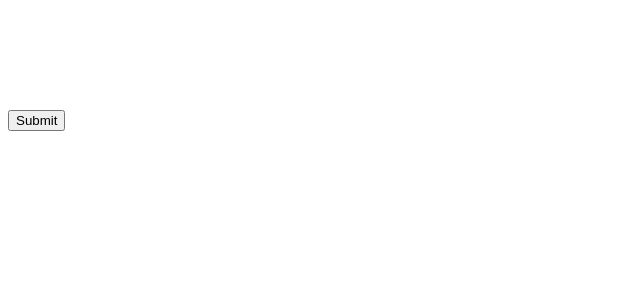
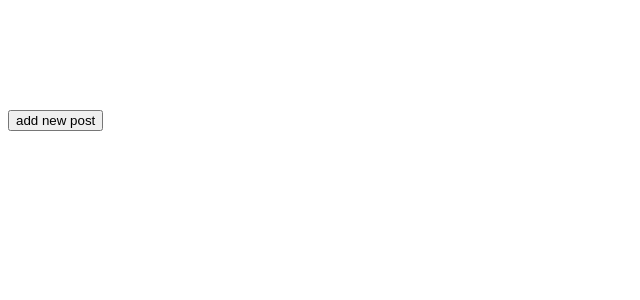
Before and after one commit to ishamf/simpleblog, a PHP site: page /admin/add.php in a window 1280 px wide. Shown: the part 259-559 px from the top of the page, without its empty margins (0-640 px from the left). Run offline with PHP 8.4, Linux system fonts and the light colour scheme.

Commit message:
adding button text for edit and add

```diff
--- a/admin/add.php
+++ b/admin/add.php
@@ -14,7 +14,9 @@ if( isset( $_POST['post-title'] ) && isset( $_POST['post-content']) ){
 } else {
 	$post_content = ''; $post_title = ''; $post_date = '';
 
+	$buttonText = "add new post";
 	include('editor.php');
 }
 
+
 ?>
--- a/admin/edit.php
+++ b/admin/edit.php
@@ -32,6 +32,7 @@ else {
 	$post_title = $data['title'];
 	$post_date = $data['date_created'];
 
+	$buttonText = "Save Changes";
 	include('editor.php');
 }
 
--- a/admin/editor.php
+++ b/admin/editor.php
@@ -111,7 +111,7 @@
   <div class="editor-container"></div>
 </div>
 
-<button class="submit">Submit</button>
+<button class="submit"><?php echo $buttonText ?></button>
 
 <script src="../js/jquery-1.10.2.js"></script>
 <script src="../js/jquery-ui.js"></script>
@@ -142,7 +142,7 @@
       'post-content': editor.getHTML()
     }, function(){
       window.location.href = 'list.php';
-    })
+    });
   });
 
 
```
